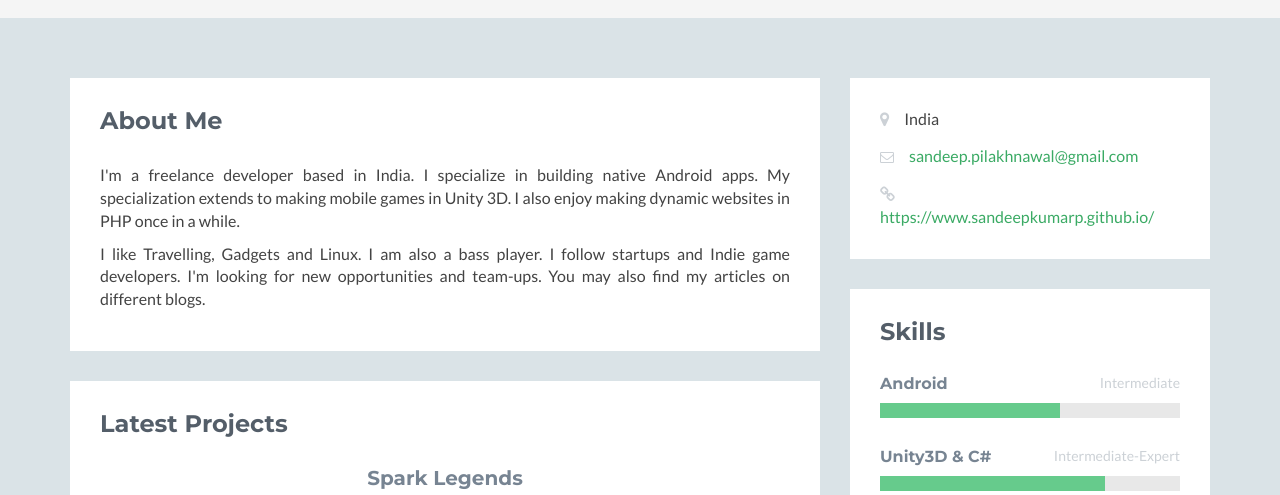
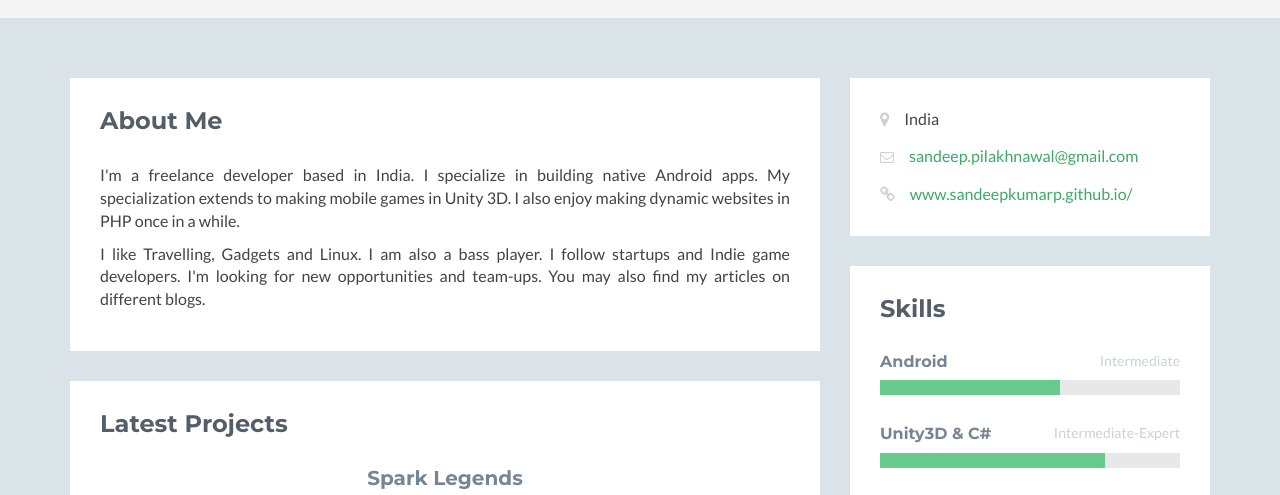
Before and after one commit to sandeepkumarp/sandeepkumarp.github.io, a plain HTML site: page index.html in a window 1280 px wide. Shown: the part 243-738 px from the top of the page. Drawn offline with Linux system fonts and the light colour scheme; no server answers; a script that the page names is missing.

Commit message:
v1.3.1 Tweaks

```diff
--- a/index.html
+++ b/index.html
@@ -143,7 +143,7 @@
                             <ul class="list-unstyled">
                                 <li><i class="fa fa-map-marker"></i><span class="sr-only">Location:</span>India</li>
                                 <li><i class="fa fa-envelope-o"></i><span class="sr-only">Email:</span><a href="mailto:sandeep.pilakhnawal@gmail.com">sandeep.pilakhnawal@gmail.com</a></li>
-                                <li><i class="fa fa-link"></i><span class="sr-only">Website:</span><a href="https://sandeepkumarp.github.io/">https://www.sandeepkumarp.github.io/</a></li>
+                                <li><i class="fa fa-link"></i><span class="sr-only">Website:</span><a href="https://sandeepkumarp.github.io/">www.sandeepkumarp.github.io/</a></li>
                             </ul>
                         </div><!--//content-->
                     </div><!--//section-inner-->
```
